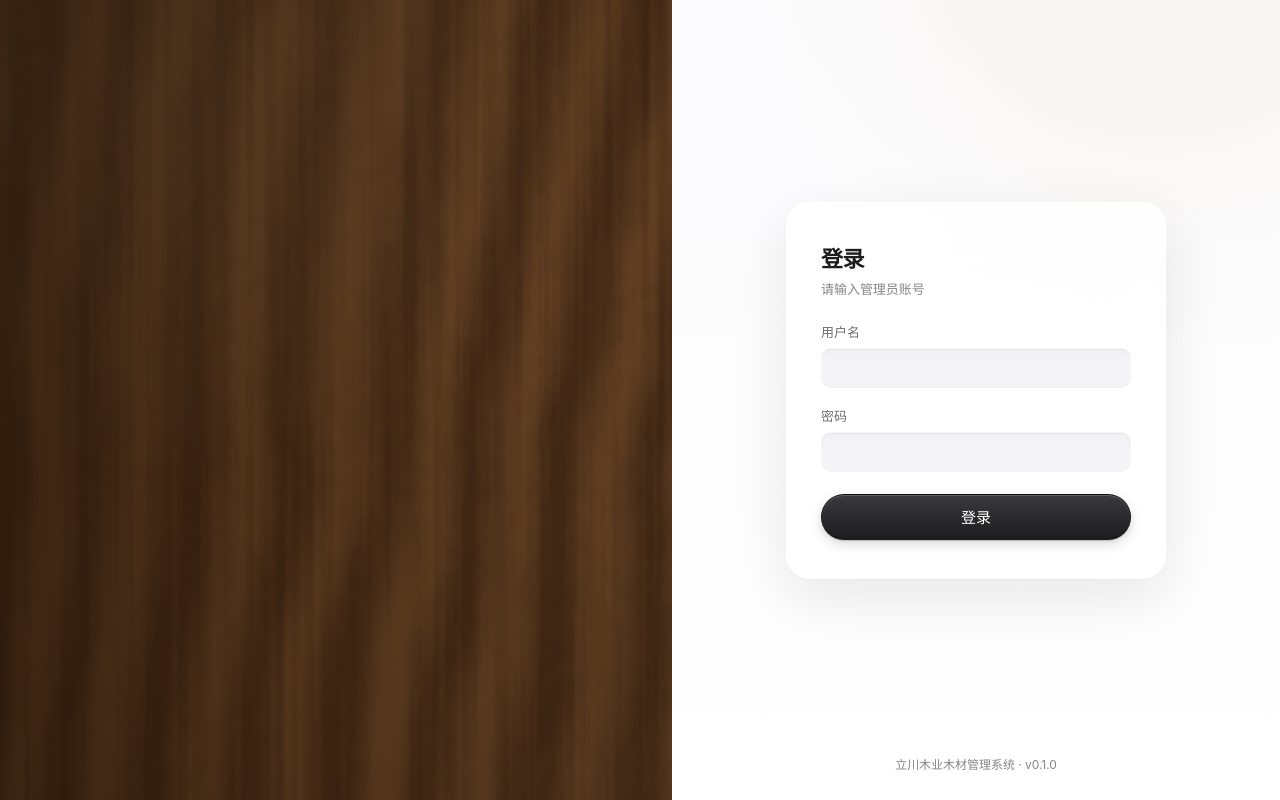
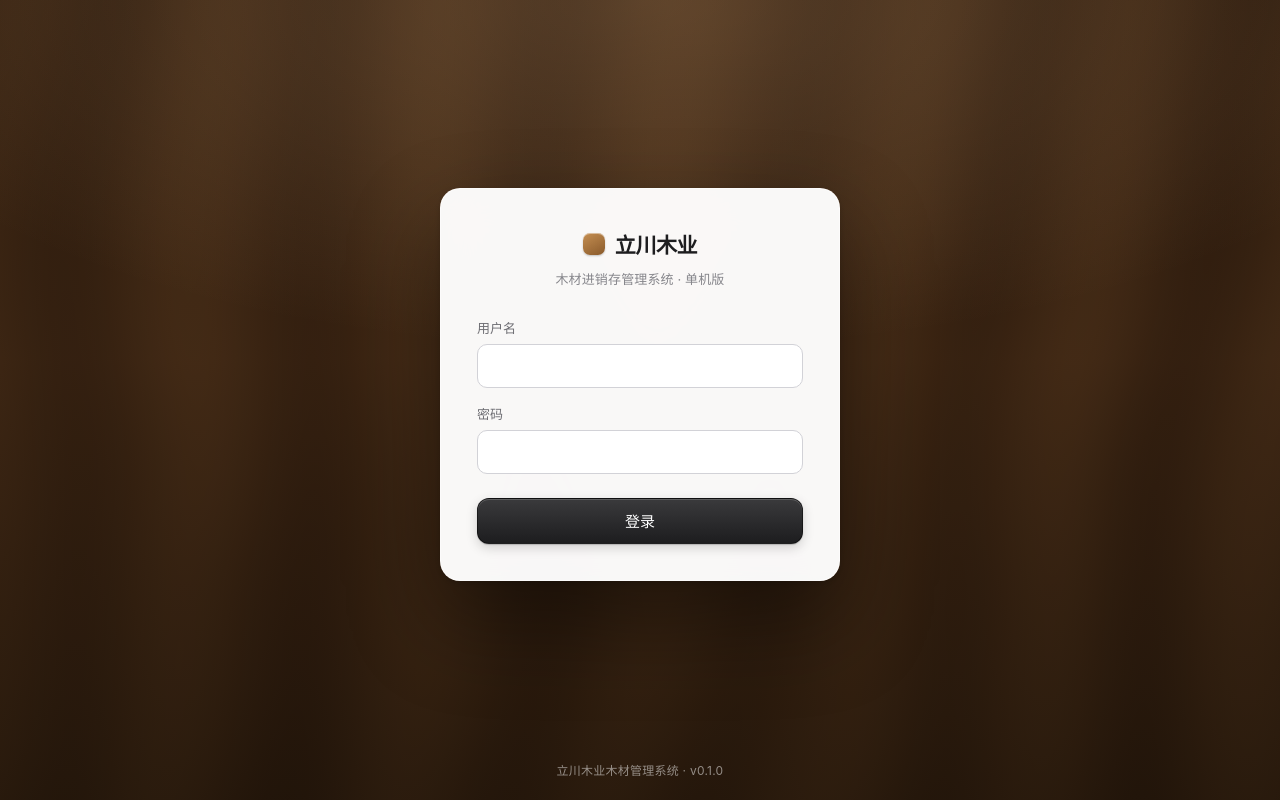
Before and after one commit to 1374011685a-bit/wood-erp, a React (Vite) app in the folder client/: page /login in a window 1280 px wide. Built offline with nearby package versions, Linux system fonts and the light colour scheme.

Commit message:
登录页改为苹果式居中布局：整页木料背景 + 单张克制卡片

```diff
--- a/client/src/index.css
+++ b/client/src/index.css
@@ -1035,160 +1035,132 @@ input[inputmode='decimal'] {
 /* ---------- 登录页 ---------- */
 
 .login-page {
-  display: grid;
-  grid-template-columns: minmax(0, 1.05fr) minmax(420px, 0.95fr);
-  min-height: 100vh;
-  background-color: #ffffff;
-}
-
-/* 左侧：木材实景底图 + 企业介绍 */
-.login-visual {
   position: relative;
   display: flex;
   align-items: center;
-  padding: 64px clamp(40px, 7vw, 96px);
+  justify-content: center;
+  min-height: 100vh;
+  padding: 48px 24px 80px;
+  background-color: #1a1108;
+  overflow: hidden;
+}
+
+/* 整页背景就是一块木料：重度模糊 + 压暗，成为「材料」而不是一张贴上去的照片 */
+.login-page::before {
+  content: '';
+  position: absolute;
+  inset: -70px;
   background-image: url('/wood-hero.jpg');
   background-size: cover;
   background-position: center;
-  overflow: hidden;
+  filter: blur(34px) saturate(1.05) brightness(0.92);
+  transform: scale(1.08);
 }
 
-/* 让文字在木纹上可读：暖色压暗 + 左侧加强 */
-.login-visual::before {
+/* 再压一层暖色氛围光，让白卡片浮在材料之上 */
+.login-page::after {
   content: '';
   position: absolute;
   inset: 0;
-  background-image: linear-gradient(
-      100deg,
-      rgba(38, 22, 10, 0.82) 0%,
-      rgba(46, 27, 12, 0.62) 45%,
-      rgba(58, 36, 18, 0.42) 100%
+  background-image: radial-gradient(
+      120% 80% at 50% 0%,
+      rgba(255, 206, 152, 0.18) 0%,
+      rgba(0, 0, 0, 0) 55%
     ),
-    radial-gradient(
-      120% 80% at 20% 10%,
-      rgba(255, 214, 160, 0.18) 0%,
-      rgba(0, 0, 0, 0) 60%
+    linear-gradient(
+      180deg,
+      rgba(22, 13, 6, 0.62) 0%,
+      rgba(22, 13, 6, 0.55) 45%,
+      rgba(16, 10, 4, 0.72) 100%
     );
 }
 
-.login-visual-content {
-  position: relative;
-  max-width: 460px;
-  color: #ffffff;
-  animation: rise-in 0.5s cubic-bezier(0.22, 1, 0.36, 1);
-}
-
-.login-badge {
-  display: inline-block;
-  padding: 5px 12px;
-  border-radius: var(--r-pill);
-  font-size: 12px;
-  letter-spacing: 0.04em;
-  color: #f6e3cd;
-  background-color: rgba(255, 255, 255, 0.12);
-  border: 1px solid rgba(255, 255, 255, 0.18);
-  backdrop-filter: blur(10px);
-  -webkit-backdrop-filter: blur(10px);
-}
-
-.login-brand {
-  margin: 22px 0 0;
-  font-size: 46px;
-  font-weight: 600;
-  letter-spacing: -0.03em;
-  line-height: 1.1;
-  color: #ffffff;
-}
-
-.login-brand-sub {
-  margin: 10px 0 0;
-  font-size: 15px;
-  letter-spacing: 0.06em;
-  color: rgba(255, 255, 255, 0.72);
-}
-
-.login-desc {
-  margin: 26px 0 0;
-  font-size: 14px;
-  line-height: 1.85;
-  color: rgba(255, 255, 255, 0.8);
-}
-
-.login-features {
-  margin: 26px 0 0;
-  padding: 0;
-  list-style: none;
-  display: flex;
-  flex-direction: column;
-  gap: 12px;
-  font-size: 14px;
-  color: rgba(255, 255, 255, 0.86);
-}
-
-.login-features li {
-  display: flex;
-  align-items: center;
-  gap: 10px;
-}
-
-.login-features li::before {
-  content: '';
-  width: 12px;
-  height: 2px;
-  flex: 0 0 12px;
-  border-radius: 2px;
-  background-color: rgba(255, 205, 150, 0.85);
-}
-
-/* 右侧：登录卡片 + 版本号 */
+/* 居中一栏，只有一张卡片 */
 .login-panel {
   position: relative;
+  z-index: 1;
   display: flex;
-  flex-direction: column;
-  align-items: center;
   justify-content: center;
-  gap: 20px;
-  padding: 56px clamp(32px, 6vw, 72px) 76px;
-  background-image: radial-gradient(
-      120% 90% at 80% -10%,
-      rgba(246, 241, 235, 0.75) 0%,
-      rgba(255, 255, 255, 0) 60%
-    ),
-    linear-gradient(180deg, #fbfbfd 0%, #ffffff 100%);
+  width: 100%;
 }
 
 .login-card {
   width: 100%;
-  max-width: 380px;
+  max-width: 400px;
   display: flex;
   flex-direction: column;
-  gap: 18px;
-  padding: 38px 34px;
-  border-radius: 24px;
-  background-color: rgba(255, 255, 255, 0.8);
-  backdrop-filter: blur(30px) saturate(180%);
-  -webkit-backdrop-filter: blur(30px) saturate(180%);
-  border: 1px solid rgba(255, 255, 255, 0.7);
-  box-shadow: 0 1px 2px rgba(0, 0, 0, 0.03), 0 20px 60px rgba(0, 0, 0, 0.09);
+  padding: 40px 36px 36px;
+  border-radius: 20px;
+  background-color: rgba(255, 255, 255, 0.97);
+  backdrop-filter: blur(20px) saturate(180%);
+  -webkit-backdrop-filter: blur(20px) saturate(180%);
+  border: 1px solid rgba(255, 255, 255, 0.6);
+  box-shadow: 0 2px 6px rgba(0, 0, 0, 0.16), 0 40px 90px rgba(0, 0, 0, 0.4);
   animation: rise-in 0.5s cubic-bezier(0.22, 1, 0.36, 1);
 }
 
-.login-title {
+.login-brand-row {
+  display: flex;
+  align-items: center;
+  justify-content: center;
+  gap: 10px;
+}
+
+/* 木色品牌标记：整页唯一的彩色元素 */
+.login-mark {
+  width: 22px;
+  height: 22px;
+  flex: 0 0 22px;
+  border-radius: 7px;
+  background-image: linear-gradient(150deg, #c58f52 0%, #8a5a2b 100%);
+  box-shadow: inset 0 1px 0 rgba(255, 255, 255, 0.45),
+    0 1px 2px rgba(0, 0, 0, 0.22);
+}
+
+.login-brand {
   margin: 0;
-  font-size: 22px;
+  font-size: 21px;
   font-weight: 600;
   letter-spacing: -0.02em;
   color: var(--text);
 }
 
-.login-hint {
-  margin: -12px 0 6px;
+.login-desc {
+  margin: 10px 0 0;
+  text-align: center;
   font-size: 13px;
   color: var(--text-3);
+  letter-spacing: 0.01em;
+}
+
+.login-fields {
+  display: flex;
+  flex-direction: column;
+  gap: 16px;
+  margin-top: 30px;
+}
+
+/* 登录框里的输入框按系统风格来：白底 + 细描边（不是灰底填充） */
+.login-card .input {
+  height: 44px;
+  background-color: #ffffff;
+  background-image: none;
+  border-color: #d2d2d7;
+  box-shadow: none;
+}
+
+.login-card .input:hover {
+  background-color: #ffffff;
+  border-color: #b8b8bf;
+}
+
+.login-card .input:focus {
+  border-color: var(--blue);
+  box-shadow: 0 0 0 4px rgba(0, 113, 227, 0.18);
 }
 
 .login-error {
-  margin: 0;
+  margin: 14px 0 0;
   font-size: 13px;
   color: var(--red);
   white-space: pre-line;
@@ -1196,29 +1168,21 @@ input[inputmode='decimal'] {
 
 .login-button {
   height: 46px;
-  border-radius: var(--r-pill);
+  margin-top: 24px;
+  border-radius: 12px;
   font-size: 15px;
-  margin-top: 4px;
 }
 
+/* 细字页脚，固定在视口底部 */
 .login-version {
-  position: absolute;
+  position: fixed;
   left: 0;
   right: 0;
-  bottom: 28px;
+  bottom: 22px;
   margin: 0;
   text-align: center;
   font-size: 12px;
-  color: var(--text-3);
+  color: rgba(255, 255, 255, 0.5);
+  letter-spacing: 0.02em;
+  z-index: 2;
 }
-
-/* 窄屏：收起左侧图片栏，只留登录 */
-@media (max-width: 940px) {
-  .login-page {
-    grid-template-columns: 1fr;
-  }
-
-  .login-visual {
-    display: none;
-  }
-}
--- a/client/src/pages/Login.tsx
+++ b/client/src/pages/Login.tsx
@@ -29,28 +29,15 @@ export default function Login() {
 
   return (
     <div className="login-page">
-      <section className="login-visual">
-        <div className="login-visual-content">
-          <span className="login-badge">木材进销存 · 单机版</span>
+      <main className="login-panel">
+        <form className="login-card" onSubmit={handleSubmit}>
+          <div className="login-brand-row">
+            <span className="login-mark" aria-hidden="true" />
             <h1 className="login-brand">立川木业</h1>
-          <p className="login-brand-sub">木材进销存管理系统</p>
-          <p className="login-desc">
-            从原木入库到成品出库，立方、件数与金额按统一公式自动核算；
-            规格级库存实时汇总，每笔流水可追溯，数据保存在本机，随时导出 Excel 对账。
-          </p>
-          <ul className="login-features">
-            <li>入库 / 出库 / 库存 / 流水 一体化台账</li>
-            <li>立方与金额自动计算，避免手工误差</li>
-            <li>出库前按规格校验库存，防止超卖</li>
-          </ul>
           </div>
-      </section>
+          <p className="login-desc">木材进销存管理系统 · 单机版</p>
 
-      <section className="login-panel">
-        <form className="login-card" onSubmit={handleSubmit}>
-          <h2 className="login-title">登录</h2>
-          <p className="login-hint">请输入管理员账号</p>
-
+          <div className="login-fields">
             <label className="field">
               <span>用户名</span>
               <input
@@ -71,6 +58,7 @@ export default function Login() {
                 onChange={(event) => setPassword(event.target.value)}
               />
             </label>
+          </div>
 
           {error && <p className="login-error">{error}</p>}
 
@@ -82,9 +70,9 @@ export default function Login() {
             {submitting ? '登录中…' : '登录'}
           </button>
         </form>
+      </main>
 
       <p className="login-version">立川木业木材管理系统 · v0.1.0</p>
-      </section>
     </div>
   )
 }
```
Lines whose indentation alone changed are shown as unchanged.
